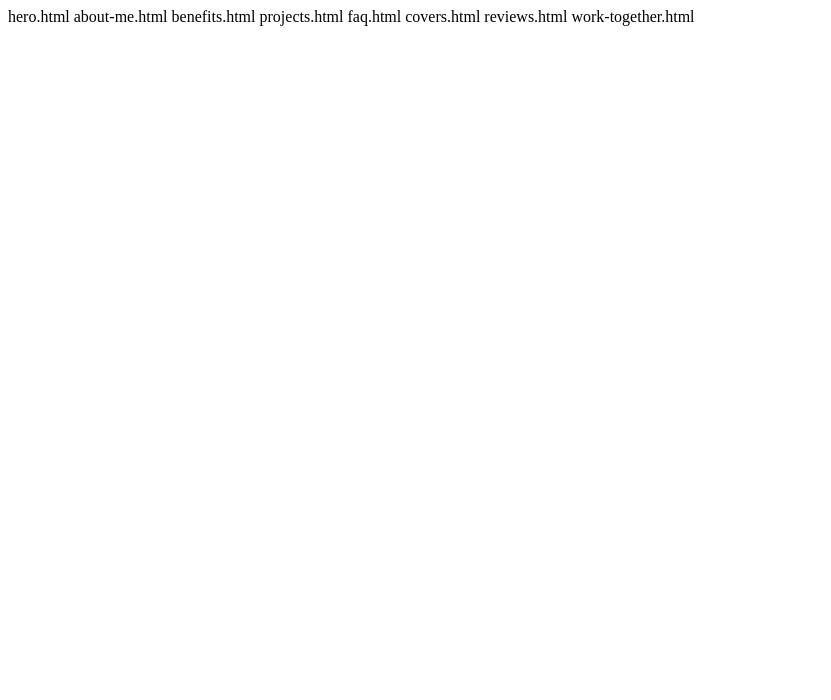
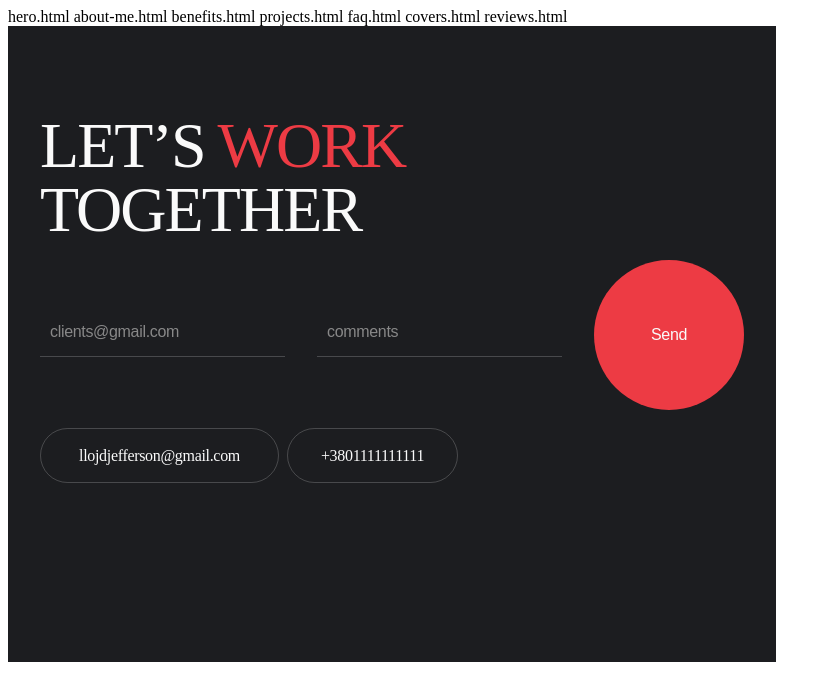
Before and after one commit to TyronNIKO/Malibu-developers, a website built with Vite: page src/index.html in a window 1280 px wide. Shown: the whole page, without its empty margins (0-831 px from the left). Built offline with nearby package versions, Linux system fonts and the light colour scheme.

Commit message:
html and css development of Work Together part
df

```diff
--- a/src/css/work-together.css
+++ b/src/css/work-together.css
@@ -0,0 +1,267 @@
+.work-together-cont{
+    width: 375px;
+    height: 552px;
+    background-color:  #1c1d20;
+
+}
+
+.work-span{
+        color: #ED3B44;
+}
+.work-title{
+    color: #FAFAFA;
+        font-weight: 500;
+        font-size: 40px;
+        line-height: 100%;
+        letter-spacing: -0.03em;
+        text-transform: uppercase;
+            padding-top: 32px;
+                padding-left: 16px;
+                padding-right: 92px;
+                margin-bottom: 63px;
+}
+.form-inputs {
+    display: flex;
+    flex-direction: column;
+    gap: 16px;
+}
+input {
+    font-weight: 500;
+    font-size: 16px;
+    line-height: 150%;
+    letter-spacing: -0.02em;
+    color: rgba(250, 250, 250, 0.6);
+    border: none;
+    border-bottom: 1px solid rgba(250, 250, 250, 0.2);
+    box-sizing: border-box;
+    background-color: #1c1d20;
+    width: 343px;
+    height: 44px;
+    display: block;
+    margin: 0 auto;
+    padding: 10px;
+    position: relative;
+    text-align: left;
+}
+
+input::placeholder {
+    color: #888;
+    position: absolute;
+    top: 10px;
+    left: 10px;
+    pointer-events: none;
+}
+
+input[type="email"],
+input[type = "comment"] {
+    text-align: left;
+    color: #FAFAFA;
+}
+
+.work-button{
+    width: 100px;
+    height: 100px;border-radius: 100%;
+    background-color: #ED3B44;
+color: #FAFAFA;
+    border: none;
+    font-weight: 500;
+        font-size: 16px;
+        letter-spacing: -0.02em;
+        margin-left: 16px;
+        margin-top: 16px;
+
+}
+.work-button:hover{
+    background-color: #e0373f;;
+}
+.work-links-info{
+            margin-top: 64px;
+                margin-left: 16px;
+                margin-right: 59px;
+                display: flex;
+               gap: 4px;
+
+
+}
+.work-mail{
+    border: 1px solid rgba(250, 250, 250, 0.2);
+        border-radius: 60px;
+        padding: 10px 12px;
+        width: 178px;
+        height: 37px;
+        color: #FAFAFA;
+
+        font-weight: 500;
+            font-size: 14px;
+            letter-spacing: -0.02em;
+            display: inline-block;
+            box-sizing: border-box;
+            display: flex;
+                align-items: center;
+                justify-content: center;
+                box-sizing: border-box;
+                text-align: center;
+
+}
+.work-tel {
+    border: 1px solid rgba(250, 250, 250, 0.2);
+        border-radius: 60px;
+        padding: 10px 12px;
+        width: 118px;
+        height: 37px;
+        color: #FAFAFA;
+        font-weight: 500;
+            font-size: 14px;
+            letter-spacing: -0.02em;
+            display: inline-block;
+            box-sizing: border-box;
+            display: flex;
+                align-items: center;
+                justify-content: center;
+                box-sizing: border-box;
+                text-align: center;
+}
+@media only screen and (min-width: 768px) {
+    .work-together-cont {
+            width: 768px;
+            height: 636px;
+    }
+        .work-title {
+            font-size: 64px;
+            padding-top: 88px;
+                padding-left: 32px;
+                padding-right: 204px;
+                margin-bottom: 18px;
+        }
+.form-inputs {
+    display: flex;
+    flex-direction: row;
+    flex-wrap: nowrap;
+
+    align-items: center;
+    margin: 0 ;
+    gap: 32px;
+}
+ input {
+    width: 245px;
+    height: 44px;
+    margin: 0 ;
+     padding: 10px;
+    position: relative;
+    text-align: left;
+    margin-left: 32px;
+}
+.input-comment{
+    margin-left: 0;
+}
+.work-button {
+    width: 150px;
+    height: 150px;
+    margin-left: 0;
+    margin-top: 0;
+    margin-right: 32px;
+}
+.work-links-info {
+    margin-top: 18px;
+    margin-left: 32px;
+    margin-right: 318px;
+
+    gap: 8px;
+
+
+}
+
+.work-mail {
+
+    padding: 18px 32px;
+    width: 239px;
+    height: 55px;
+    font-size: 16px;
+}
+
+.work-tel {
+
+    padding: 18px 32px;
+    width: 171px;
+    height: 55px;
+    font-size: 16px;
+}
+}
+@media only screen and (min-width: 1440px)  {
+    .work-together-cont {
+            width: 1440px;
+        }
+
+        .work-title {
+
+            padding-top: 80px;
+            padding-left: 196px;
+            padding-right: 702px;
+        }
+
+        .form-inputs {
+            margin: 0;
+            gap: 32px;
+        }
+
+        input {
+            width: 390px;
+            margin-left: 196px;
+        }
+
+        .input-comment {
+            margin-left: 0;
+            margin-right: 54px;
+        }
+
+        .work-button {
+            width: 150px;
+            height: 150px;
+
+            margin-left: 0;
+            margin-top: 0;
+            margin-right: 196px;
+        }
+
+        .work-links-info {
+            margin-left: 196px;
+            margin-right: 826px;
+        }
+}
+/* .modal {
+    display: none;
+    position: fixed;
+    z-index: 1;
+    left: 0;
+    top: 0;
+    width: 100%;
+    height: 100%;
+    overflow: auto;
+    background-color: rgb(0, 0, 0);
+    background-color: rgba(0, 0, 0, 0.4);
+}
+
+.modal-content {
+    background-color: #fefefe;
+    margin: 15% auto;
+    padding: 20px;
+    border: 1px solid #888;
+    width: 80%;
+    max-width: 400px;
+    border-radius: 10px;
+    text-align: center;
+}
+
+.close {
+    color: #aaa;
+    float: right;
+    font-size: 28px;
+    font-weight: bold;
+}
+
+.close:hover,
+.close:focus {
+    color: black;
+    text-decoration: none;
+    cursor: pointer;
+} */
--- a/src/partials/work-together.html
+++ b/src/partials/work-together.html
@@ -1,2 +1,40 @@
 <!-- work-together.html -->
-work-together.html
+<!DOCTYPE html>
+<html lang="en">
+
+<head>
+    <meta charset="UTF-8">
+    <meta name="viewport" content="width=device-width, initial-scale=1.0">
+    <title>Let's work together</title>
+    <link rel="stylesheet" href="../css/work-together.css">
+    <link rel="stylesheet" href="../css/reset.css">
+</head>
+
+<body>
+    <div class="container work-together-cont">
+        <h2 class="work-title">LET’S <span class="work-span">WORK</span> TOGETHER</h2>
+        <form id="contact-form" class="contact-form">
+            <div class="form-inputs">
+<input type="email" id="email" name="email" pattern="^\w+(\.\w+)?@[a-zA-Z_]+?\.[a-zA-Z]{2,3}$" placeholder="clients@gmail.com" required>
+<input class="input-comment" type="comment" id="comment" name="comment" placeholder="comments" required>
+<button class="work-button" type="submit">Send</button>
+        </div>
+
+
+        </form>
+
+                    <div class="work-links-info">
+                            <a class="work-mail" href="mailto:lojdjefferson@gmail.com" class="contact-link">llojdjefferson@gmail.com</a>
+                            <a class="work-tel" href="tel:+3801111111111" class="contact-link">+3801111111111</a>
+                    </div>
+        <!-- <div id="modal" class="modal">
+             <div class="modal-content">
+                <span class="close">&times;</span>
+                <p id="modal-message"></p>
+            </div> -->
+        </div>
+    </div>
+    <script src="../js/work-together.js"></script>
+</body>
+
+</html>
```
